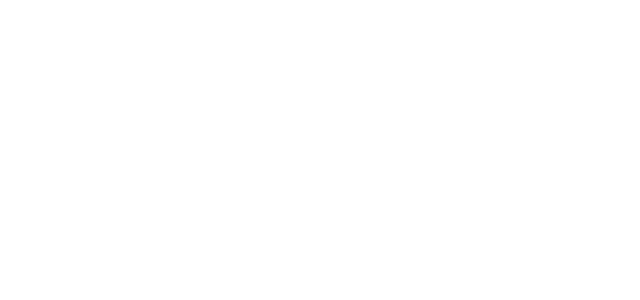
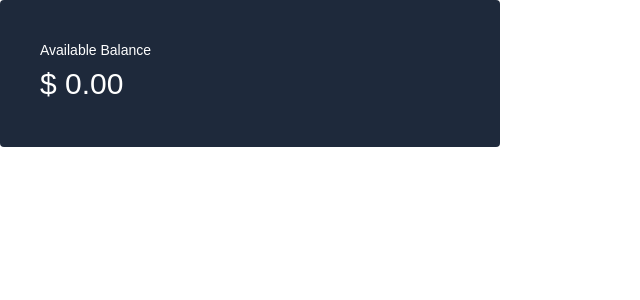
Before and after one commit to DavidWaza/melvin, a Next.js app: page /dashboard/components/CashAvailable in a window 1280 px wide. Shown: the top 300 px of the page, without its empty margins (0-640 px from the left). Built offline with nearby package versions, Linux system fonts and the light colour scheme.

Commit message:
added bg to available bal

```diff
--- a/src/pages/dashboard/components/CashAvailable.tsx
+++ b/src/pages/dashboard/components/CashAvailable.tsx
@@ -3,9 +3,10 @@ import { Text } from "@/src/component/Typhography/Typography";
 
 const CashAvailable = () => {
   return (
-    <div>
+    <div className="bg-slate-800 p-5 lg:p-10 lg:w-[500px] w-full rounded-sm">
+
       <Text variant="extrasmall" className="text-white">
-        Amount Available
+        Available Balance
       </Text>
       <Text variant="large" className="text-white">
         $ 0.00
```
